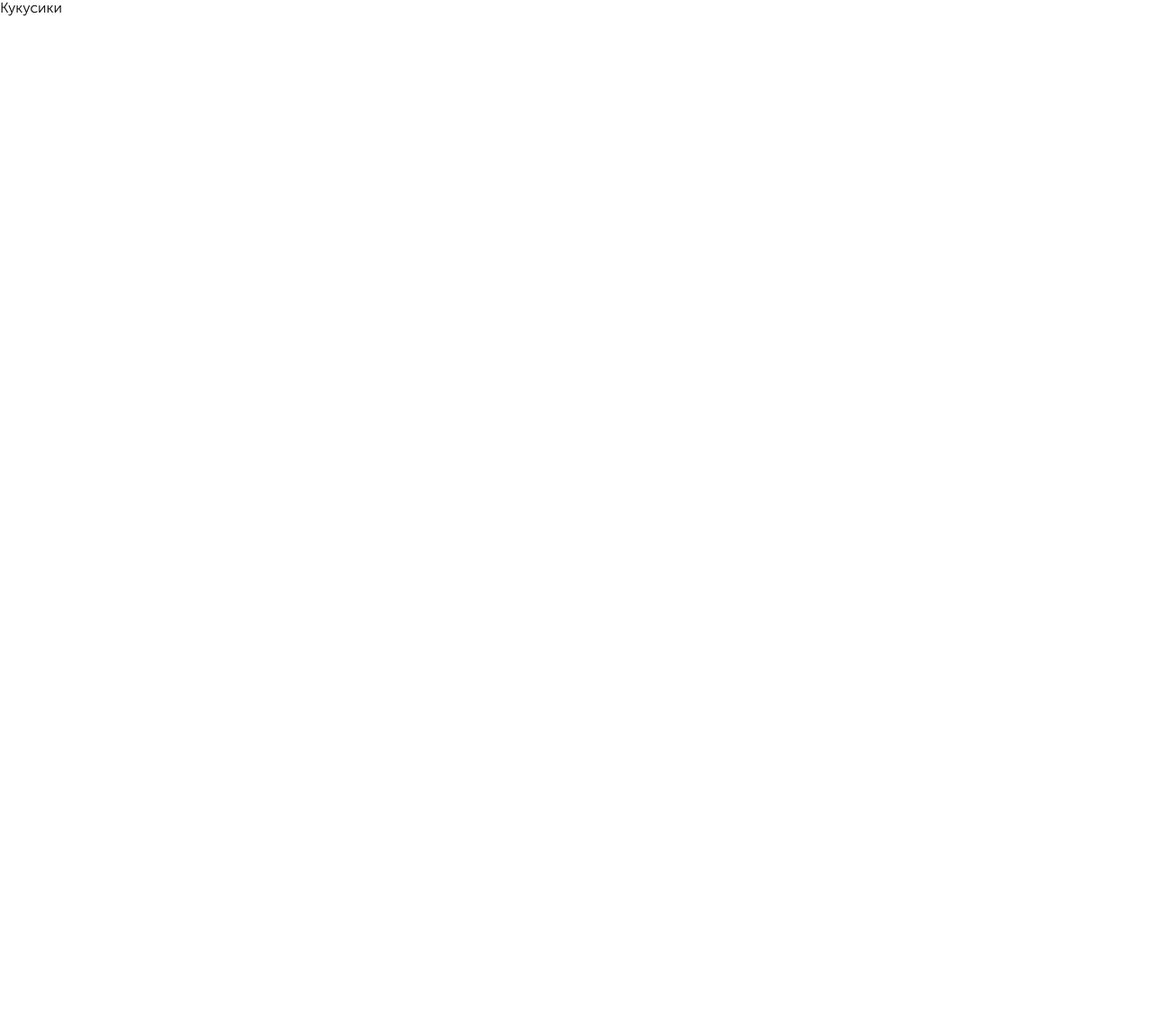
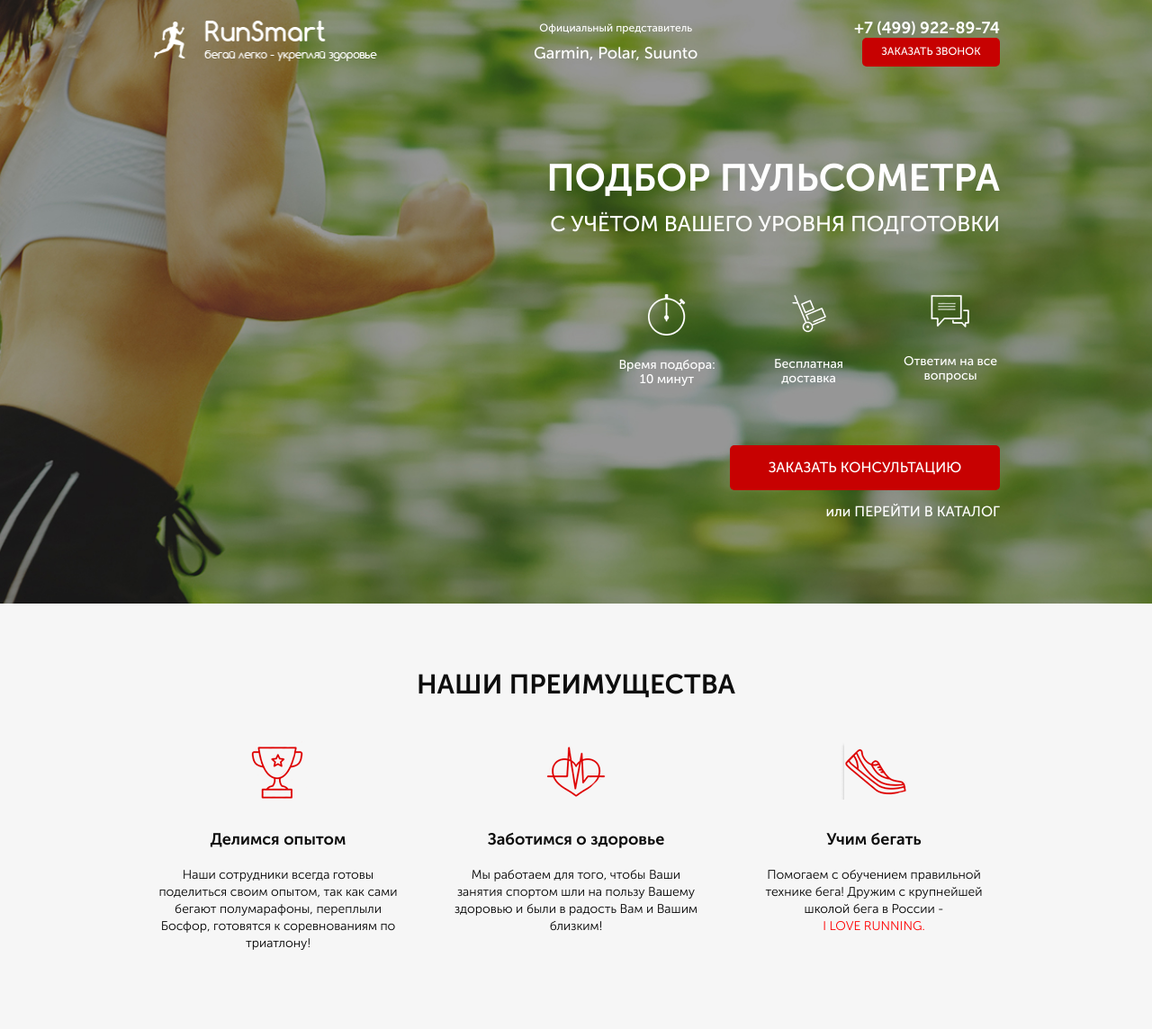
Before and after one commit to VitOtmb/Run-smart_lending, a website: page src/index.html in a window 1280 px wide. Shown: the whole page at 90% size. Before the commit the page ends 800 px from the top, so only its background shows below. Drawn offline with Linux system fonts and the light colour scheme.

Commit message:
Настроил gulp, сверстал первые 2 секции.

```diff
--- a/package.json
+++ b/package.json
@@ -2,11 +2,11 @@
   "name": "uber_lending",
   "version": "1.0.0",
   "description": "",
-  "main": "index.js",
+  "main": "gulpfile.js",
   "scripts": {
     "test": "echo \"Error: no test specified\" && exit 1"
   },
-  "author": "",
+  "author": "VitMach",
   "license": "ISC",
   "devDependencies": {
     "browser-sync": "^2.27.7",
--- a/src/index.html
+++ b/src/index.html
@@ -4,12 +4,76 @@
    <meta charset="UTF-8">
    <meta http-equiv="X-UA-Compatible" content="IE=edge">
    <meta name="viewport" content="width=device-width, initial-scale=1.0">
+   <link rel="icon" href="icons/favicon.ico" type="image/x-icon">
    <link rel="stylesheet" href="css/normalize.css">
    <link rel="stylesheet" href="css/style.min.css">
-   <script src="https://kit.fontawesome.com/986ad921fa.js" crossorigin="anonymous"></script>
    <title>Run_smart</title>
 </head>
 <body>
-   <div>Кукусики</div>
+   <section class="promo">
+      <div class="container">
+         <header class="header">
+            <a href="#" class="header__logo">
+               <img src="icons/running-man-logo.png" alt="running-man">
+            </a>
+            <div class="header__info">
+               Официальный представитель <span>Garmin, Polar, Suunto</span>
+            </div>
+            <div class="header__contacts">
+               <a href="tel:+74999228974" class="header__phone">+7 (499) 922-89-74</a>
+               <button class="button">заказать звонок</button>
+            </div>
+         </header>
+         <div class="promo__wrp">
+            <h1 class="promo__title">Подбор пульсометра</h1>
+            <h2 class="promo__subtitle">с учётом Вашего уровня подготовки</h2>
+
+            <div class="promo__icons">
+               <div class="promo__item">
+                  <img src="icons/header_logo/timer_time.png" alt="timer">
+                  Время подбора: 10 минут
+               </div>
+               <div class="promo__item">
+                  <img src="icons/header_logo/hand-cart.png" alt="hand-cart">
+                  Бесплатная доставка
+               </div>
+               <div class="promo__item">
+                  <img src="icons/header_logo/messages.png" alt="messages">
+                  Ответим на все вопросы
+               </div>
+            </div>
+
+            <button class="button button_main">заказать консультацию</button>
+
+            <div class="promo__link">
+               или
+               <a href="#">ПЕРЕЙТИ В КАТАЛОГ</a>
+            </div>
+         </div>
+      </div>
+   </section>
+
+   <section class="advantage">
+      <div class="container">
+         <h2 class="advantage__title">НАШИ ПРЕИМУЩЕСТВА</h2>
+         <div class="advantage__wpr">
+            <div class="advantage__item">
+               <img src="icons/advantage_logo/cup.png" alt="cup">
+               <h3>Делимся опытом</h3>
+               Наши сотрудники всегда готовы поделиться своим опытом, так как сами бегают полумарафоны, переплыли Босфор, готовятся к соревнованиям по триатлону!
+            </div>
+            <div class="advantage__item">
+               <img src="icons/advantage_logo/heart.png" alt="heart">
+               <h3>Заботимся о здоровье</h3>
+               Мы работаем для того, чтобы Ваши занятия спортом шли на пользу Вашему здоровью и были в радость Вам и Вашим близким!
+            </div>
+            <div class="advantage__item">
+               <img src="icons/advantage_logo/shoe.png" alt="shoe">
+               <h3>Учим бегать</h3>
+               Помогаем с обучением правильной технике бега! Дружим с крупнейшей школой бега в России - <span class="red">I LOVE RUNNING.</span>
+            </div>
+         </div>
+      </div>
+   </section>
 </body>
 </html>
--- /dev/null
+++ b/src/sass/base/_variables.scss
@@ -0,0 +1 @@
+$maincolor: #C70101;
--- /dev/null
+++ b/src/sass/components/_advantage.scss
@@ -0,0 +1,36 @@
+.advantage {
+   height: 473px;
+   padding: 73px 0 81px 0;
+   background: #F6F6F6;
+   &__title {
+      font-size: 30px;
+      font-weight: 700;
+      text-align: center;
+      color: #0D0D0D;
+      margin: 0;
+   }
+   &__wpr {
+      display: flex;
+      justify-content: space-between;
+      margin-top: 45px;
+   }
+   &__item {
+      width: 280px;
+      display: flex;
+      flex-direction: column;
+      align-items: center;
+      text-align: center;
+      font-size: 14px;
+      font-weight: 300;
+      line-height: 19px;
+      h3 {
+         font-size: 18px;
+         font-weight: 700;
+         margin: 35px 0 20px 0;
+         color: #0D0D0D;
+      }
+      span {
+         color: #FF0000;
+      }
+   }
+}
--- /dev/null
+++ b/src/sass/components/_buttons.scss
@@ -0,0 +1,18 @@
+.button {
+   width: 153px;
+   height: 32px;
+   border-radius: 5px;
+   background-color: $maincolor;
+   font-size: 12px;
+   font-weight: 500;
+   border: none;
+   text-transform: uppercase;
+   color: #FFFFFF;
+   cursor: pointer;
+   &_main {
+      width: 300px;
+      height: 50px;
+      margin-top: 65px;
+      font-size: 16px;
+   }
+}
--- /dev/null
+++ b/src/sass/components/_header.scss
@@ -0,0 +1,34 @@
+.header {
+   display: flex;
+   justify-content: space-between;
+   align-items: center;
+   &__logo {
+      width: 250px;
+      img {
+         width: 100%;
+      }
+   }
+   &__info {
+      font-size: 12px;
+      font-weight: 500;
+      text-align: center;
+      color: #FFFFFF;
+      span {
+         display: block;
+         font-size: 18px;
+         margin-top: 10px;
+      }
+   }
+   &__contacts{
+      display: flex;
+      flex-direction: column;
+      align-items: flex-end;
+   }
+   &__phone{
+      display: block;
+      font-size: 18px;
+      font-weight: 700;
+      text-decoration: none;
+      color: #FFFFFF;
+   }
+}
--- /dev/null
+++ b/src/sass/components/_promo.scss
@@ -0,0 +1,57 @@
+.promo {
+   min-height: 650px;
+   padding: 21px 0 93px 0;
+   background: url('../image/header_bg.jpg') center (center/cover) no-repeat;
+   &__wrp {
+      display: flex;
+      flex-direction: column;
+      align-items: flex-end;
+      margin-top: 100px;
+   }
+   &__title {
+      font-size: 42px;
+      text-transform: uppercase;
+      font-weight: 700;
+      color: #FFFFFF;
+      margin: 0;
+   }
+   &__subtitle {
+      font-size: 24px;
+      font-weight: 500;
+      text-transform: uppercase;
+      color: #FFFFFF;
+      margin: 13px 0 0 0;
+   }
+   &__icons {
+      display: flex;
+      justify-content: space-between;
+      margin-top: 64px;
+      width: 425px;
+   }
+   &__item {
+      width: 110px;
+      display: flex;
+      align-items: center;
+      flex-direction: column;
+      text-align: center;
+      font-size: 14px;
+      font-weight: 500;
+      color: #FFFFFF;
+      img {
+         margin-bottom: 25px;
+      }
+   }
+   &__link {
+      margin-top: 15px;
+      font-size: 16px;
+      font-weight: 500;
+      color: #FFFFFF;
+      a {
+         text-decoration: none;
+         color: #FFFFFF;
+         &:hover {
+            color: $maincolor;
+         }
+      }
+   }
+}
--- a/src/sass/style.scss
+++ b/src/sass/style.scss
@@ -1,5 +1,16 @@
 * {
    font-family: "Museo Sans Cyrl", sans-serif;
+   box-sizing: border-box;
 }
 
-@import "fonts";
+.container {
+   width: 942px;
+   margin: 0 auto;
+}
+
+@import "base/variables";
+@import "components/fonts";
+@import "components/promo";
+@import "components/header";
+@import "components/buttons";
+@import "components/advantage";
```
Also changed, not shown: src/css/style.min.css, src/icons/favicon.ico (added), src/sass/_variables.scss (deleted), src/sass/base/_media.scss (added), src/sass/base/_mixins.scss (added), src/sass/components/_fonts.scss (renamed from src/sass/_fonts.scss).
